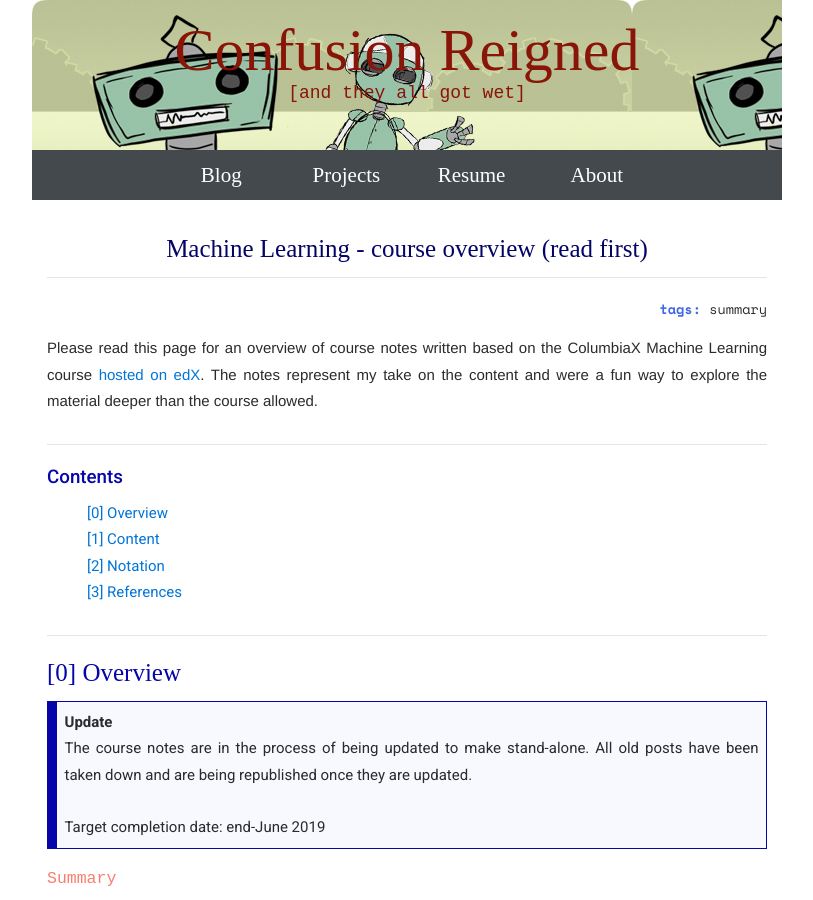
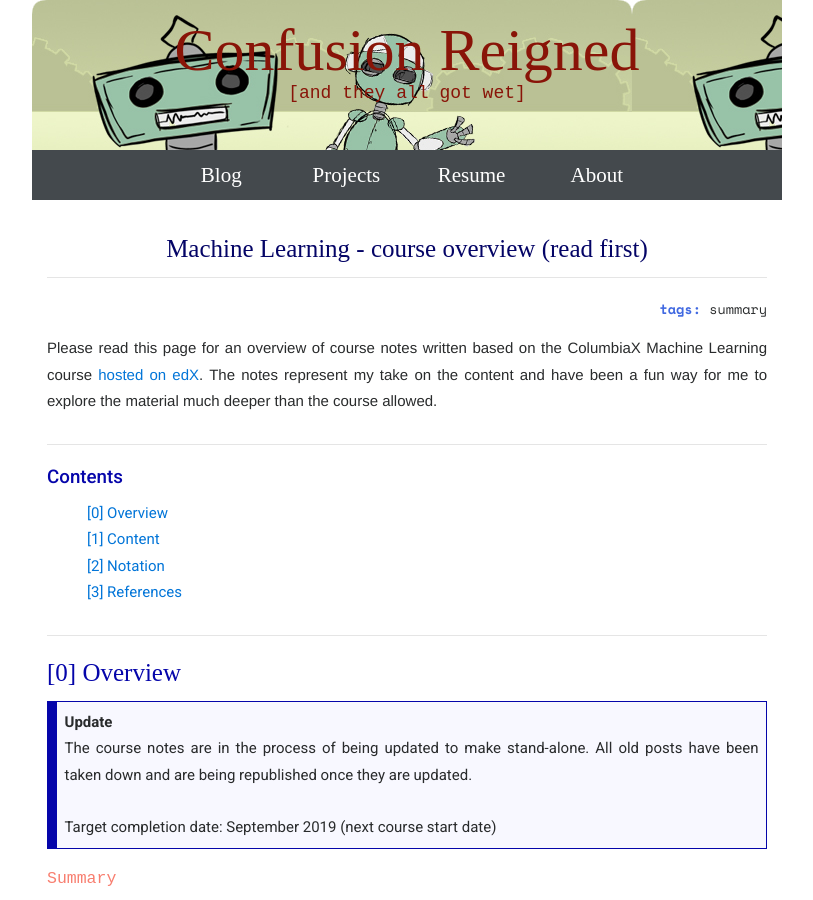
Before and after one commit to maw501/maw501.github.io, a Jekyll site: the page built from project_edx_ML/_posts/2019-05-16-columbiaX-ML-course-summary.md, in a window 1280 px wide and 900 px high. Shown: the whole window, without its empty margins (233-1046 px from the left). Built offline with Jekyll 4.4.1, drawn with Linux system fonts in a browser that asks for light colours; nearby versions of some CDN libraries; some web fonts are replaced; comment, search, counter and statistics services are not loaded.

Commit message:
push back ml date

```diff
--- a/project_edx_ML/_posts/2019-05-16-columbiaX-ML-course-summary.md
+++ b/project_edx_ML/_posts/2019-05-16-columbiaX-ML-course-summary.md
@@ -7,7 +7,7 @@ image: "ml_main_cropped.png"
 comments: true
 tags: [summary]
 ---
-Please read this page for an overview of course notes written based on the ColumbiaX Machine Learning course [hosted on edX](https://www.edx.org/course/machine-learning-columbiax-csmm-102x-4). The notes represent my take on the content and were a fun way to explore the material deeper than the course allowed.
+Please read this page for an overview of course notes written based on the ColumbiaX Machine Learning course [hosted on edX](https://www.edx.org/course/machine-learning-columbiax-csmm-102x-4). The notes represent my take on the content and have been a fun way for me to explore the material much deeper than the course allowed.
 
 <!--more-->
 <hr class="with-margin">
@@ -25,7 +25,7 @@ Please read this page for an overview of course notes written based on the Colum
 The course notes are in the process of being updated to make stand-alone. All old posts have been taken down and are being republished once they are updated.
 <br>
 <br>
-Target completion date: end-June 2019
+Target completion date: September 2019 (next course start date)
 </blockquote>
 
 ##### Summary
```
Also changed, not shown: _pages/projects-resume.html (deleted, +0 -38 lines), _pages/resume.html (+4 -14 lines), projects/_posts/2018-12-04-ColumbiaX-ML.md (+1 -1 lines), resume/_posts/2019-03-15-resume.md (+5 -19 lines).
